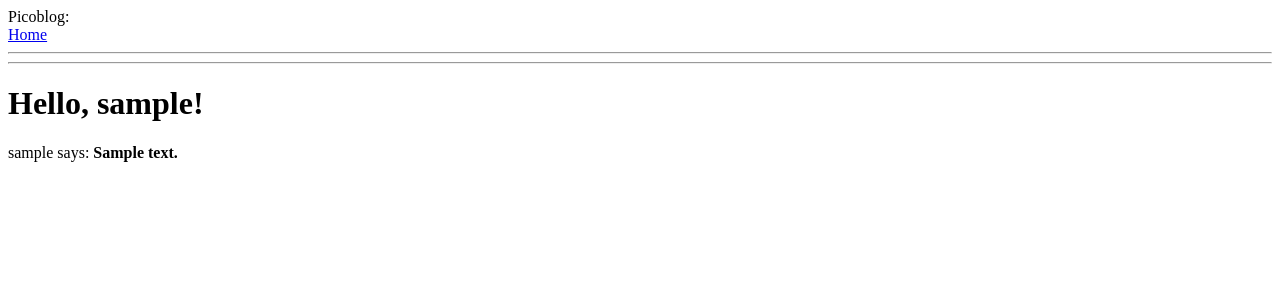
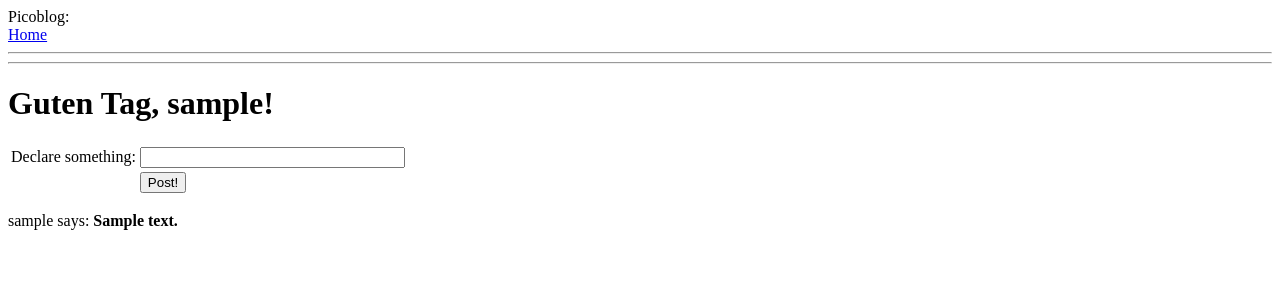
Before and after one commit to samcheck/FlaskMicroblog, a Flask app: template app/templates/index.html in a window 1280 px wide. Shown: the top 300 px of the page. Run offline with Flask 2, Linux system fonts and the light colour scheme; tables that the repository leaves empty hold one stand-in row (values such as "Sample post"); the template is opened without the code that fills it: values that come from a table or form of the project are taken from there, most other values are stand-ins (such as "Sample title", 1, 10 or a date in 2020); form fields are guessed from the names that the template uses; parts of the project's set-up code (start-up, migrations or seed data) failed here and were passed over.

Commit message:
updating index with post submission

```diff
--- a/app/templates/index.html
+++ b/app/templates/index.html
@@ -2,8 +2,29 @@
 {% extends "base.html" %}
 
 {% block content %}
-    <h1>Hello, {{ user.nickname }}!</h1>
+    <h1>Guten Tag, {{ user.nickname }}!</h1>
+    <form action="" method="post" name="post">
+        {{ form.hidden_tag() }}
+        <table>
+            <tr>
+                <td>Declare something:</td>
+                <td>{{ form.post(size=30, maxlength=140) }}</td>
+                <td>
+                    {% for error in form.post.errors %}
+                    <span style="color: red;">[{{ error }}]</span><br>
+                    {% endfor %}
+                </td>
+            </tr>
+            <tr>
+                <td></td>
+                <td><input type="submit" value="Post!"></td>
+                <td></td>
+            </tr>
+        </table>
+    </form>
     {% for post in posts %}
-    <div><p>{{ post.author.nickname }} says: <b>{{ post.body }}</b></p></div>
+    <p>
+        {{ post.author.nickname }} says: <b>{{ post.body }}</b>
+    </p>
     {% endfor %}
 {% endblock %}
```
